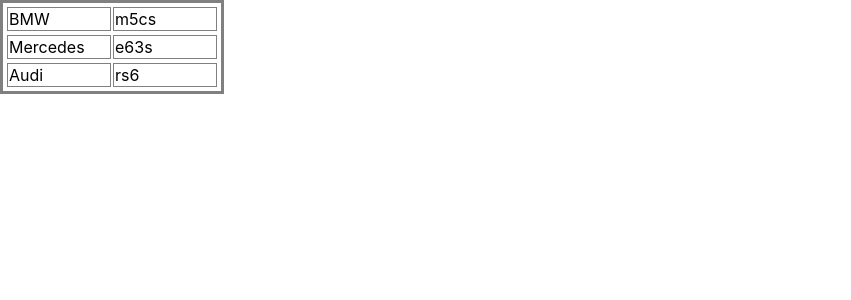
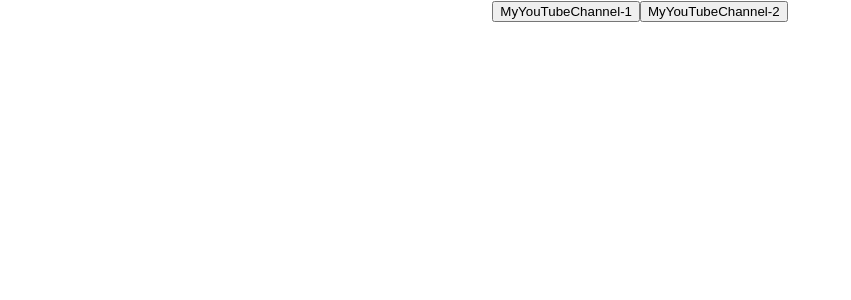
Before and after one commit to MrEvgeniy1989/microtasks, a React (Create React App) app: page / in a window 1280 px wide. Shown: the top 300 px of the page, without its empty margins (0-851 px from the left). Built offline with nearby package versions, Linux system fonts and the light colour scheme.

Commit message:
3. button update 1

```diff
--- a/src/App.tsx
+++ b/src/App.tsx
@@ -1,32 +1,54 @@
-import React from 'react';
+import React, { MouseEvent } from 'react';
 import './App.css';
-import {Header} from './1/Header';
-import {Body} from './1/Body';
-import {Footer} from './1/Footer';
-import {NewComponent} from './2/NewComponent';
+// import {Header} from './1/Header';
+// import {Body} from './1/Body';
+// import {Footer} from './1/Footer';
+// import {NewComponent} from './2/NewComponent';
 
-const students = [
-    {id: 1, name: 'James', age: 8},
-    {id: 2, name: 'Robert', age: 18},
-    {id: 3, name: 'John', age: 28},
-    {id: 4, name: 'Michael', age: 38},
-    {id: 5, name: 'William', age: 48},
-    {id: 6, name: 'David', age: 58},
-    {id: 7, name: 'Richard', age: 68},
-    {id: 8, name: 'Joseph', age: 78},
-    {id: 9, name: 'Thomas', age: 88},
-    {id: 10, name: 'Charles', age: 98},
-    {id: 11, name: 'Christopher', age: 100},
-]
+// const students = [
+//     {id: 1, name: 'James', age: 8},
+//     {id: 2, name: 'Robert', age: 18},
+//     {id: 3, name: 'John', age: 28},
+//     {id: 4, name: 'Michael', age: 38},
+//     {id: 5, name: 'William', age: 48},
+//     {id: 6, name: 'David', age: 58},
+//     {id: 7, name: 'Richard', age: 68},
+//     {id: 8, name: 'Joseph', age: 78},
+//     {id: 9, name: 'Thomas', age: 88},
+//     {id: 10, name: 'Charles', age: 98},
+//     {id: 11, name: 'Christopher', age: 100},
+// ]
 
 function App() {
+    // const myFirstSubscriber = (event: MouseEvent<HTMLButtonElement>) => {
+    //     console.log("Hello Im VASYA")
+    // }
+    // const mySecondSubscriber = (event: MouseEvent<HTMLButtonElement>) => {
+    //     console.log('Hello Im IVAN')
+    // }
+
+    // const foo1 = (event: MouseEvent<HTMLButtonElement>) => {
+    //     console.log(100200)
+    // }
+    // const foo2 = (number: number) => {
+    //     console.log(number)
+    // }
+
+    const onClickHandler = (name: string) => {
+        console.log(`Hello Im ${name}`)
+    }
+
     return (
-        <div>
+        <div className={"App"}>
             {/*<Header titleForHeader = {"New Header"}/>*/}
             {/*<Body titleForBody = {"New Body"}/>*/}
             {/*<Footer titleForFooter = {"New Footer"}/>*/}
-            <NewComponent students={students}/>
-
+            {/*<NewComponent students={students}/>*/}
+            {/*<button onClick={(event)=>{console.log("Hello")}}>MyYouTubeChannel-1</button>*/}
+            {/*<button onClick={foo1}>1</button>*/}
+            {/*<button onClick={((event: MouseEvent<HTMLButtonElement>) => foo2(100200))}>2</button>*/}
+            <button onClick={(event: MouseEvent<HTMLButtonElement>) => onClickHandler("VASYA")}> MyYouTubeChannel-1</button>
+            <button onClick={(event: MouseEvent<HTMLButtonElement>) => onClickHandler("IVAN")}>MyYouTubeChannel-2</button>
 
         </div>
     );
```
